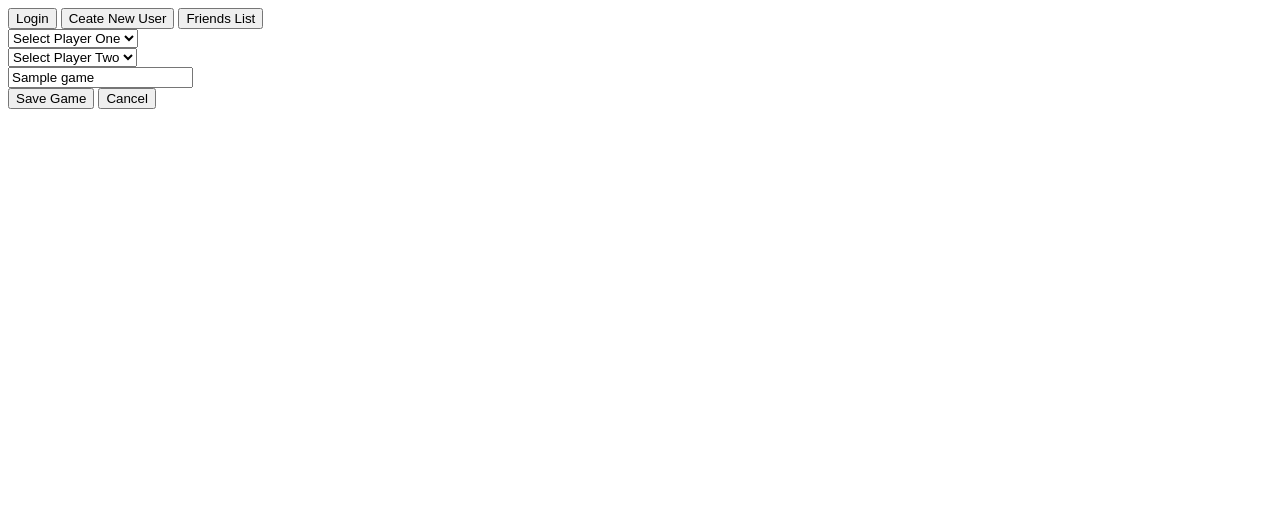
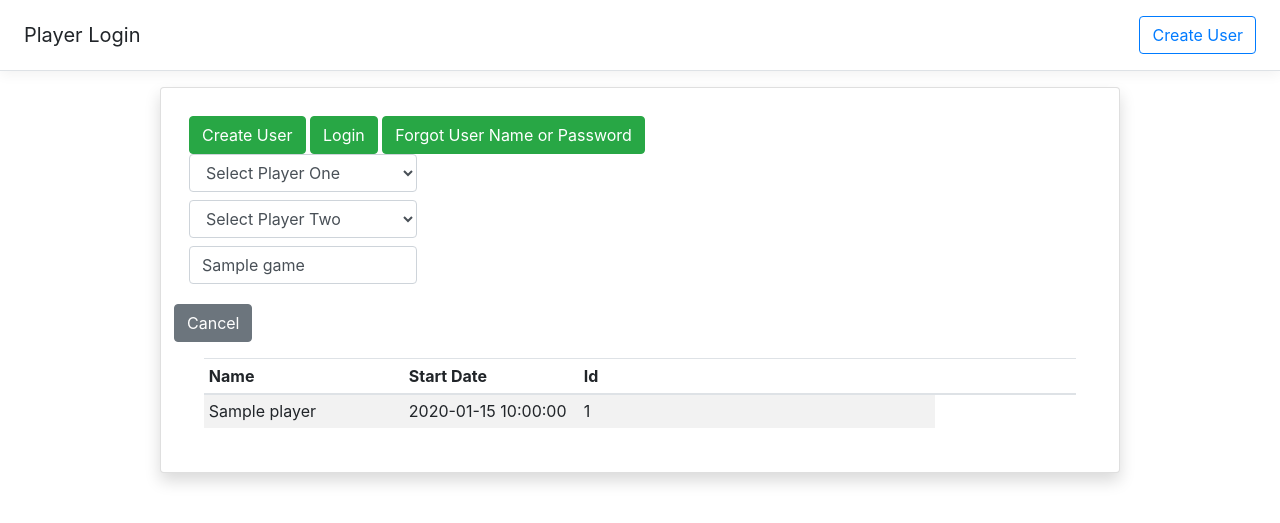
Before and after one commit to jrj92280/python-eve-backend, a Python web app: template templates/login.html in a window 1280 px wide. Shown: the top 523 px of the page. Run offline with Jinja, Linux system fonts and the light colour scheme; the template is opened without the code that fills it: most values are stand-ins (such as "Sample title", 1, 10 or a date in 2020); some libraries are stand-ins or nearby versions.

Commit message:
Create login

```diff
--- a/chess_game/daos/login_dao.py
+++ b/chess_game/daos/login_dao.py
@@ -1,8 +1,8 @@
 from bson import ObjectId
 
 
-class PlayerDao:
-    def __init__(self, mongo_database):
+class LoginDao:
+    def __init__(self, mongo_database, firebase):
         self._mongo_database = mongo_database
         self._collection = 'players'
 
--- a/templates/login.html
+++ b/templates/login.html
@@ -1,3 +1,29 @@
+<!DOCTYPE html>
+<html lang="en">
+<head>
+    <meta charset="UTF-8">
+    <!doctype html>
+    <html lang="en">
+    <head>
+        <title>Jacobs Chess</title>
+
+        <meta charset="utf-8">
+        <meta name="viewport" content="width=device-width, initial-scale=1, shrink-to-fit=no">
+        <link rel="icon" href="{{ url_for('static', filename='favicon.ico') }}"/>
+
+        <!-- Bootstrap core CSS -->
+        <link rel="stylesheet" href="https://stackpath.bootstrapcdn.com/bootstrap/4.1.3/css/bootstrap.min.css">
+
+        <!-- Custom styles for this template -->
+        <link rel="stylesheet" href="{{ url_for('static', filename='css/chess.css') }}">
+        <link rel="stylesheet" href="{{ url_for('static', filename='css/styles.css') }}">
+
+    </head>
+<body>
+
+<div class="d-flex flex-column flex-md-row align-items-center p-3 px-md-4 mb-3 bg-white border-bottom box-shadow">
+    <h5 class="my-0 mr-md-auto font-weight-normal">Player Login</h5>
+    <a class="btn btn-outline-primary" href="#">Create User</a>
 </div>
 
 <div class="card p-2 shadow container">
@@ -7,9 +33,9 @@
                 <form action="/chess/login" method="POST" id="login-form">
                     <input type="hidden" name="uid" id="uid" value="{{ uid }}"/>
                     <div>
+                        <input class="btn btn-success" type="submit" value="Create User"/>
                         <input class="btn btn-success" type="submit" value="Login"/>
-                        <input class="btn btn-success" type="submit" value="Ceate New User"/>
-                        <input class="btn btn-success" type="submit" value="Friends List"/>
+                        <input class="btn btn-success" type="submit" value="Forgot User Name or Password"/>
                     </div>
                     <div>
                         <input type="hidden" name="_id" id="_id" value="{{ game._id if game else '' }}"/>
@@ -50,10 +76,59 @@
                         </div>
 
                         <div class="row mp-0">
-                            <input class="mt-2 mr-2 btn btn-primary" type="submit" value="Save Game"/>
                             <input class="mt-2 mr-2 btn btn-secondary" id="cancel-button" type="button"
                                    value="Cancel"/>
                         </div>
                     </div>
                 </form>
             </div>
+
+            {% if players %}
+            <table class="table table-sm table-striped table-hover">
+                <thead>
+                <tr>
+                    <th style="width:200px" scope="col">Name</th>
+                    <th style="width:175px" scope="col">Start Date</th>
+                    <th scope="col">Id</th>
+                    <th></th>
+                </tr>
+                </thead>
+                <tbody>
+                {% for player in players %}
+                <tr>
+                    <td>
+                        {{ player['name'] }}
+                    </td>
+                    <td style="vertical-align:middle;min-width:175px;">
+                        {{ player['start_date'] }}
+                    </td>
+                    <td style="vertical-align:middle;">
+                        {{ player['_id']|string }}
+                    </td>
+                </tr>
+                {% endfor %}
+                </tbody>
+            </table>
+            {% endif %}
+        </div>
+    </div>
+</div>
+
+
+<script src="https://code.jquery.com/jquery-3.3.1.min.js"></script>
+<script src="https://cdnjs.cloudflare.com/ajax/libs/popper.js/1.14.3/umd/popper.min.js"></script>
+<script src="https://stackpath.bootstrapcdn.com/bootstrap/4.1.3/js/bootstrap.min.js"></script>
+
+<script>
+    $(document).ready(function () {
+    });
+</script>
+</body>
+</html>
+
+<title>Title</title>
+</head>
+<body>
+
+</body>
+</html>
```
Also changed, not shown: chess_game/models/login.py (added, +21 -0 lines), run.py (+3 -4 lines), test/__init__.py (deleted).
